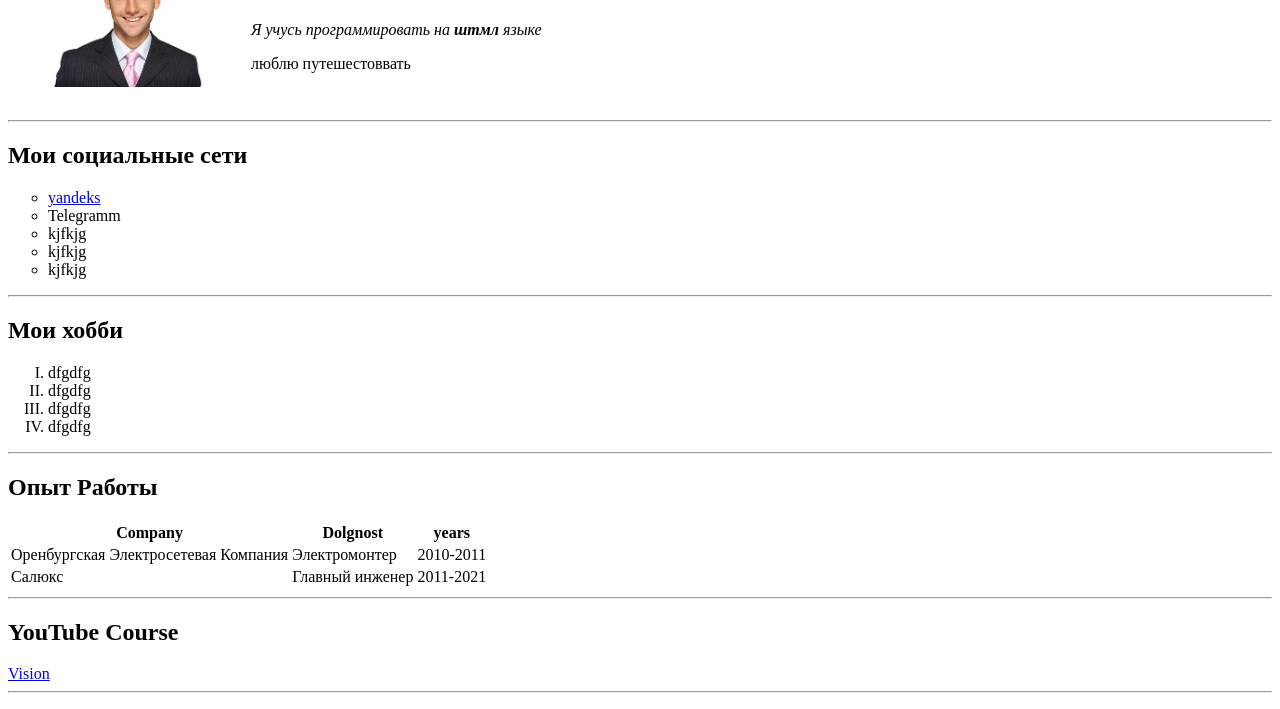
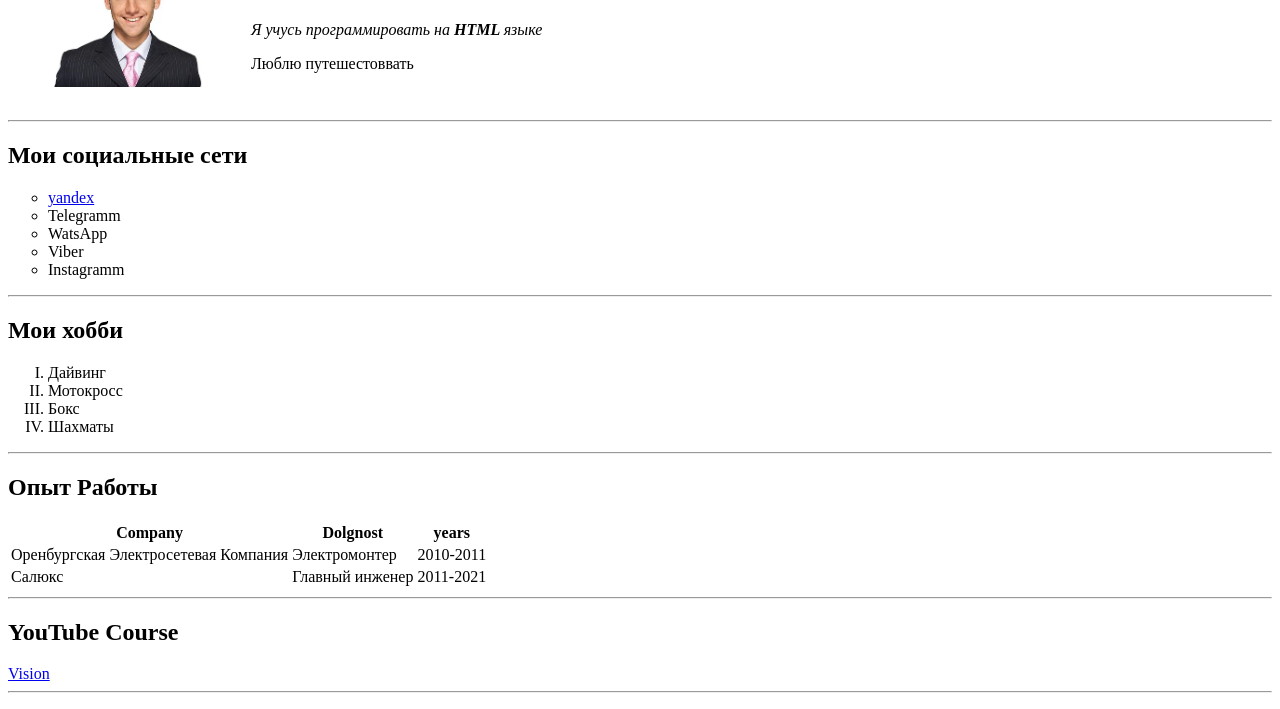
Before and after one commit to Cyber-java/Rodionov-HTML, a plain HTML site: page index.html in a window 1280 px wide. Shown: the part 91-800 px from the top of the page. Drawn offline with Linux system fonts and the light colour scheme.

Commit message:
Update index.html

```diff
--- a/index.html
+++ b/index.html
@@ -9,8 +9,8 @@
         <tr>
             <td><img src="i.webp" width="200" alt="фото"></td>
             <td><h1>Rodionov Vladimir</h1>
-                <p><em>Я учусь программировать на<strong> штмл </strong>языке </em> </p>
-                <p>люблю путешестоввать</p></td>
+                <p><em>Я учусь программировать на<strong> HTML </strong>языке </em> </p>
+                <p>Люблю путешестоввать</p></td>
         </tr>
     </table>
 
@@ -19,30 +19,30 @@
     <h2>Мои социальные сети</h2>
 
 <ul type="circle">
-    <li><a href="https://ya.ru" target="_blank"> yandeks </a> </li>
+    <li><a href="https://ya.ru" target="_blank"> yandex </a> </li>
     <li>Telegramm</li>
-    <li>kjfkjg</li>
-    <li>kjfkjg</li>
-    <li>kjfkjg</li>
+    <li>WatsApp</li>
+    <li>Viber</li>
+    <li>Instagramm</li>
 
 </ul>
 <hr>
     <h2>Мои хобби</h2>
     <ol type="I">
-        <li>dfgdfg</li>
-        <li>dfgdfg</li>
-        <li>dfgdfg</li>
-        <li>dfgdfg</li>
+        <li>Дайвинг</li>
+        <li>Мотокросс</li>
+        <li>Бокс</li>
+        <li>Шахматы</li>
     </ol>
     <hr>
 <h2>Опыт Работы</h2>
 <table>
-    <thead><tr>
+    <tr>
         <th>Company</th>
         <th>Dolgnost</th>
         <th>years</th>
-    </tr></thead>
-    <tbody><tr>
+    </tr>
+    <tr>
         <td>Оренбургская Электросетевая Компания</td>
         <td>Электромонтер</td>
         <td>2010-2011</td>
@@ -51,10 +51,7 @@
             <td>Главный инженер</td>
             <td>2011-2021</td>
         </tr>
-    </tr></tbody>
-    <tfoot></tfoot>
-
-
+    </tr>
 
 </table>
 <hr>
```
